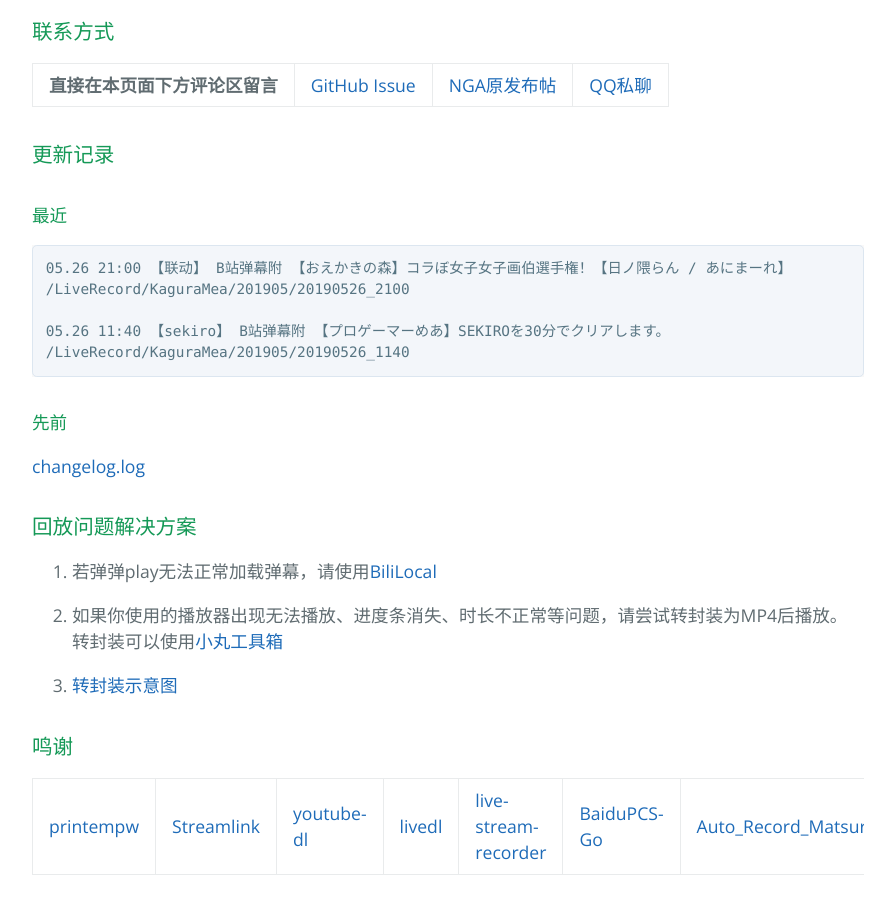
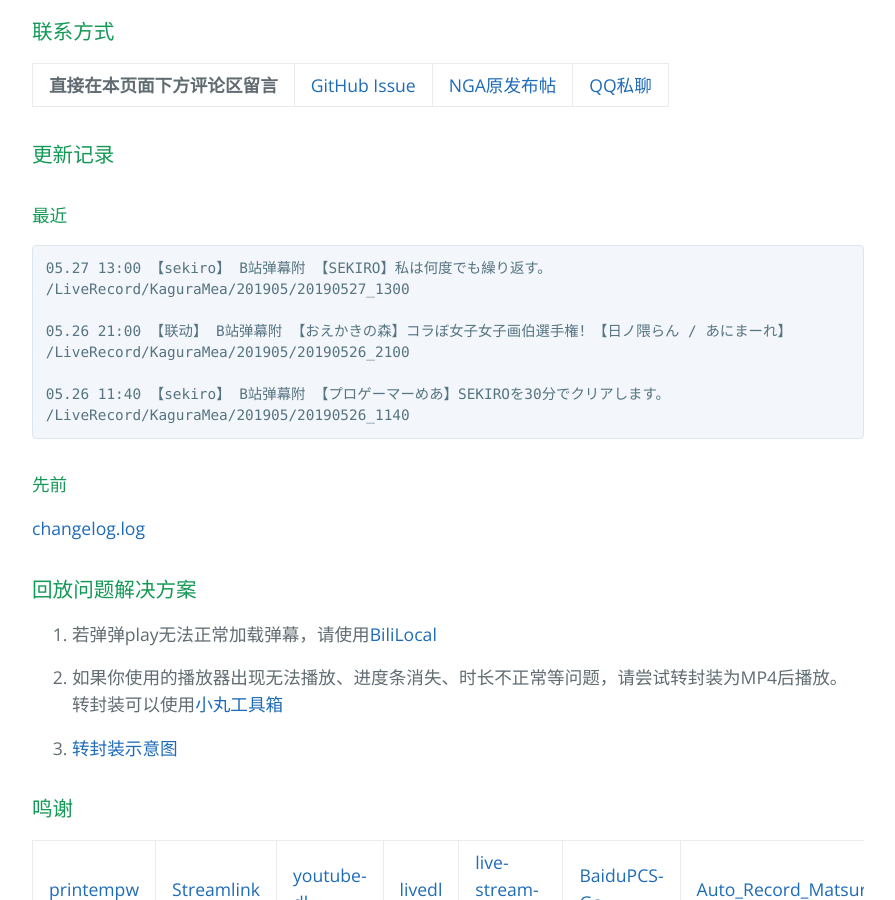
Before and after one commit to kaguramea-record/kaguramea-record.github.io, a Jekyll site: the page built from index.md, in a window 1280 px wide and 900 px high, scrolled down 1299 px. Shown: the whole window, without its empty margins (192-1087 px from the left). Built offline with Jekyll 4.4.1, drawn with Linux system fonts in a browser that asks for light colours; comment, search, counter and statistics services are not loaded.

Commit message:
Update 190527

````diff
--- a/index.md
+++ b/index.md
@@ -42,6 +42,9 @@ layout: default
 #### 最近
 
 ```
+05.27 13:00 【sekiro】 B站弹幕附 【SEKIRO】私は何度でも繰り返す。
+/LiveRecord/KaguraMea/201905/20190527_1300
+
 05.26 21:00 【联动】 B站弹幕附 【おえかきの森】コラぼ女子女子画伯選手権！【日ノ隈らん / あにまーれ】
 /LiveRecord/KaguraMea/201905/20190526_2100
 
````
Also changed, not shown: 1 other file.
